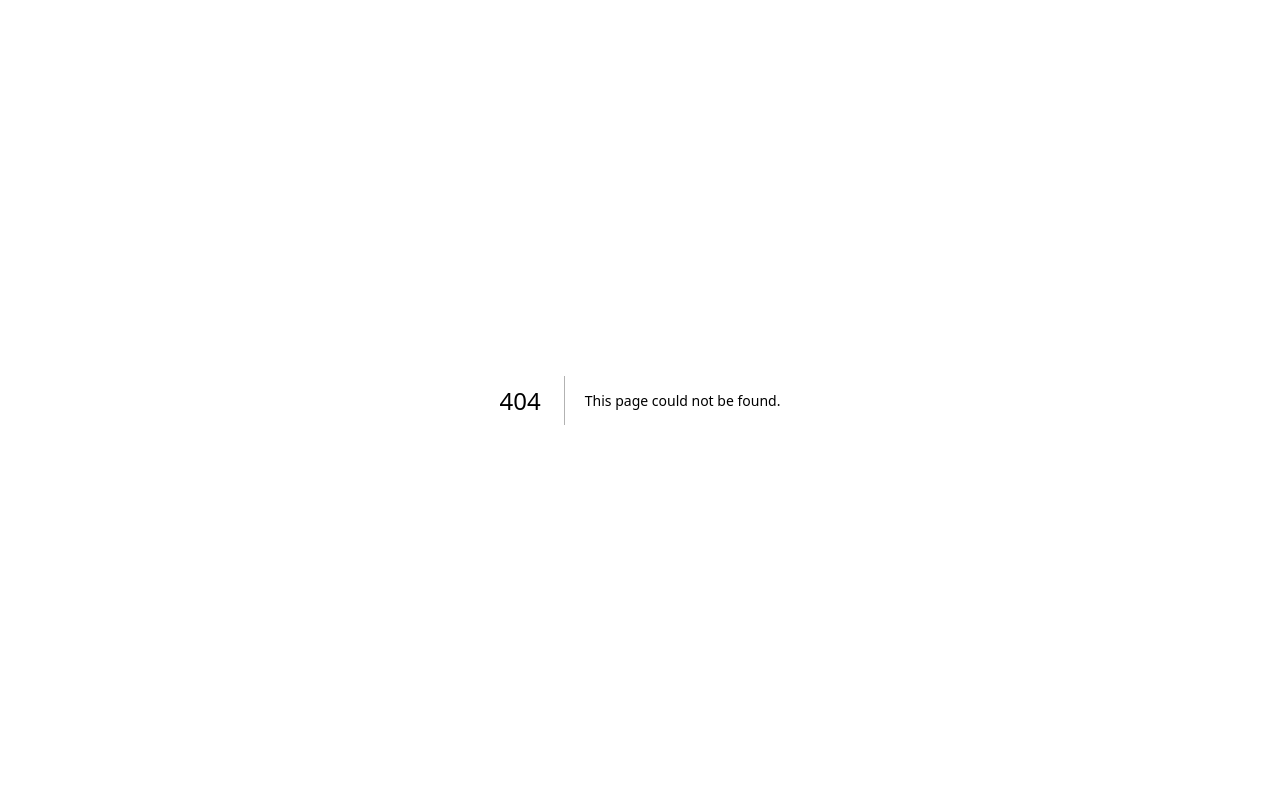
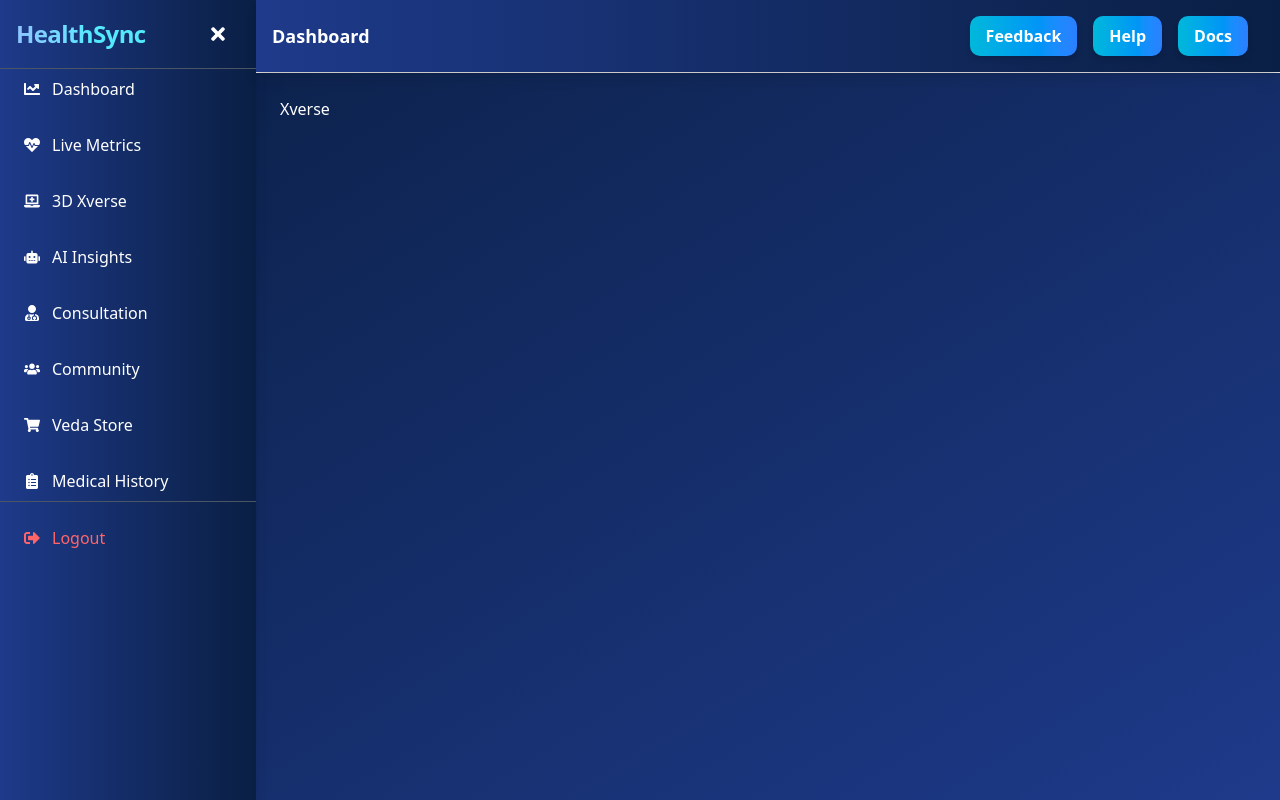
Before and after one commit to Ravi-coder-bot/DTU-HACK, a Next.js app: page /Xverse in a window 1280 px wide. Before the commit this address had no page. Built offline with nearby package versions, Linux system fonts and the light colour scheme; no server answers.

Commit message:
healthcare update

```diff
--- /dev/null
+++ b/app/(with-auth-layout)/Veda-shop/page.jsx
@@ -0,0 +1,9 @@
+import React from 'react'
+
+const VedaStore = () => {
+  return (
+    <div>VedaStore</div>
+  )
+}
+
+export default VedaStore
--- /dev/null
+++ b/app/(with-auth-layout)/Xverse/page.jsx
@@ -0,0 +1,9 @@
+import React from 'react'
+
+const Xverse = () => {
+  return (
+    <div>Xverse</div>
+  )
+}
+
+export default Xverse
--- /dev/null
+++ b/app/(with-auth-layout)/ai-insights/page.jsx
@@ -0,0 +1,9 @@
+import React from 'react'
+
+const AiInsights = () => {
+  return (
+    <div>AiInsights</div>
+  )
+}
+
+export default AiInsights
--- /dev/null
+++ b/app/(with-auth-layout)/community/page.jsx
@@ -0,0 +1,9 @@
+import React from 'react'
+
+const Community = () => {
+  return (
+    <div>Community</div>
+  )
+}
+
+export default Community
--- /dev/null
+++ b/app/(with-auth-layout)/doctor-consult/page.jsx
@@ -0,0 +1,9 @@
+import React from 'react'
+
+const DoctorConsult = () => {
+  return (
+    <div>DoctorConsult</div>
+  )
+}
+
+export default DoctorConsult
--- a/app/(with-auth-layout)/layout.jsx
+++ b/app/(with-auth-layout)/layout.jsx
@@ -1,95 +1,93 @@
 "use client";
 import { useState } from "react";
 import Link from "next/link";
+import * as Popover from "@radix-ui/react-popover";
+import { useClerk } from "@clerk/nextjs";
 import {
   FaBars,
   FaTimes,
-    FaBook,
-    FaHome,
-    FaUser,
+  FaHeartbeat,
+  FaUserMd,
   FaChartLine,
   FaClipboardList,
-    FaCamera,
-    FaLightbulb,
+  FaShoppingCart,
   FaUsers,
   FaSignOutAlt,
-    FaRecycle,
+  FaRobot,
+  FaLaptopMedical,
 } from "react-icons/fa";
 import { UserButton } from "@clerk/nextjs";
 
 export default function RootLayout({ children }) {
   const [isOpen, setIsOpen] = useState(true);
+  const { signOut } = useClerk();
 
   return (
-    <div className=" flex h-screen bg-gray-100 text-black">
+    <div className="flex h-screen bg-gradient-to-br from-[#0A1F44] to-[#1E3A8A] text-white">
       {/* Sidebar */}
       <aside
         className={`${
           isOpen ? "w-64" : "w-20"
-        } transition-all duration-300 bg-gray-300  flex flex-col justify-between shadow-lg`}
+        } transition-all duration-300 bg-gradient-to-r from-[#1E3A8A] to-[#0A1F44] shadow-lg`}
       >
         {/* Sidebar Toggle Button */}
-        <div className="sticky top-0 bg-gray-300 px-4 py-1 z-10 flex items-center justify-between ">
+        <div className="sticky top-0 px-4 py-3 flex items-center justify-between">
           {isOpen && (
             <div className="flex items-center">
               <a href="/" className="flex items-center">
-               <h1 className="text-2xl font-bold tracking-tight transition-all duration-300">
-                 <span className="text-transparent bg-clip-text bg-gradient-to-r from-green-900 to-green-300">Clean</span>
-                 <span className="text-green-300">Yuva</span>
+                <h1 className="text-2xl font-bold tracking-tight">
+                  <span className="text-transparent bg-clip-text bg-gradient-to-r from-blue-300 to-cyan-300">
+                    Health
+                  </span>
+                  <span className="text-cyan-300">Sync</span>
                 </h1>
               </a>
             </div>
           )}
-          {!isOpen && <span className="text-2xl font-bold text-green-900">C</span>}
-          <div>
+          {!isOpen && <span className="text-2xl font-bold text-cyan-300">H</span>}
           <button
             onClick={() => setIsOpen(!isOpen)}
-          className="text-xl p-4 mt-1 ml-auto self-start"
+            className="text-xl p-3 hover:text-gray-300"
           >
             {isOpen ? <FaTimes /> : <FaBars />}
           </button>
         </div>
-        </div>
-        <hr className='my-2 w-full border-gray-900'/>
-
-
+        <hr className="border-gray-600" />
 
         {/* Sidebar Links */}
-        <ul className="flex-1 overflow-y-auto space-y-4 px-4 scrollbar-thin scrollbar-thumb-green-900 scrollbar-track-gray-300">
-        <NavItem href="/" icon={<FaHome />} label="Dashboard" isOpen={isOpen} />
-          <NavItem href="/upload-report" icon={<FaClipboardList />} label="Upload Report" isOpen={isOpen} />
-          <NavItem href="/view-reports" icon={<FaBook />} label="View Reports" isOpen={isOpen} />
-          <NavItem href="/ai-detections" icon={<FaCamera />} label="AI Detections" isOpen={isOpen} />
-          <NavItem href="/analytics" icon={<FaChartLine />} label="Analytics" isOpen={isOpen} />
-          <NavItem href="/recycling" icon={<FaRecycle />} label="Recycling Info" isOpen={isOpen} />
+        <ul className="flex-1 overflow-y-auto space-y-4 px-4 scrollbar-thin scrollbar-thumb-cyan-500 scrollbar-track-gray-800">
+          <NavItem href="/dashboard" icon={<FaChartLine />} label="Dashboard" isOpen={isOpen} />
+          <NavItem href="/live-metrics" icon={<FaHeartbeat />} label="Live Metrics" isOpen={isOpen} />
+          <NavItem href="/Xverse" icon={<FaLaptopMedical />} label="3D Xverse" isOpen={isOpen} />
+          <NavItem href="/ai-insights" icon={<FaRobot />} label="AI Insights" isOpen={isOpen} />
+          <NavItem href="/doctor-consult" icon={<FaUserMd />} label="Consultation" isOpen={isOpen} />
           <NavItem href="/community" icon={<FaUsers />} label="Community" isOpen={isOpen} />
-          <NavItem href="/collaboration" icon={<FaUser />} label="Collaboration" isOpen={isOpen} />
-          <NavItem href="/ai-insights" icon={<FaLightbulb />} label="AI Insights" isOpen={isOpen} />
+          <NavItem href="/Veda-shop" icon={<FaShoppingCart />} label="Veda Store" isOpen={isOpen} />
+          <NavItem href="/medical-history" icon={<FaClipboardList />} label="Medical History" isOpen={isOpen} />
         </ul>
-        <hr className='my-2 w-full border-gray-900'/>
+        <hr className="border-gray-600" />
 
         {/* Logout Button */}
-        <div className="sticky bottom-0 bg-gray-300 p-2">
-          <NavItem href="/logout" icon={<FaSignOutAlt />} label="Logout" isOpen={isOpen} customStyle="text-red-500" />
+        <div className="p-4">
+          <LogoutPopover />
         </div>
       </aside>
-
 
       {/* Main Content */}
       <div className="flex-1 flex flex-col">
         {/* Navbar */}
-        <nav className="sticky top-0 bg-gray-300 p-4 flex justify-between items-center shadow-lg">
-          <h1 className="text-lg font-bold">Dashboard</h1>
-          <div className="flex items-center gap-6">
-            <button className="p-2 bg-green-900 rounded">Feedback</button>
-            <button className="p-2 bg-green-900 rounded">Help</button>
-            <button className="p-2 bg-green-900 rounded">Docs</button>
+        <nav className="sticky top-0 bg-gradient-to-r from-[#1E3A8A] to-[#0A1F44] p-4 flex justify-between items-center shadow-lg">
+  <h1 className="text-lg font-semibold">Dashboard</h1>
+  <div className="flex items-center gap-4">
+    <NavButton label="Feedback" />
+    <NavButton label="Help" />
+    <NavButton label="Docs" />
     <div className="w-full h-full rounded-full object-cover">
-              <UserButton/>
+      <UserButton />
     </div>
-
   </div>
 </nav>
+
         <hr />
 
         {/* Page Content */}
@@ -100,11 +98,54 @@ export default function RootLayout({ children }) {
 }
 
 // Sidebar Link Component
-function NavItem({ href, icon, label, isOpen, customStyle = "" }) {
+function NavItem({ href, icon, label, isOpen }) {
   return (
-    <li className={`flex items-center gap-3 p-2 hover:bg-green-900 rounded ${customStyle}`}>
+    <li className="flex items-center gap-3 p-2 hover:bg-cyan-500 rounded transition">
       {icon}
       {isOpen && <Link href={href}>{label}</Link>}
     </li>
   );
 }
+
+// Logout Popover
+function LogoutPopover() {
+  const { signOut } = useClerk();
+  return (
+    <Popover.Root>
+      <Popover.Trigger asChild>
+        <button className="flex items-center gap-3 p-2 text-red-400 hover:bg-red-500 hover:text-white rounded w-full transition">
+          <FaSignOutAlt />
+          <span>Logout</span>
+        </button>
+      </Popover.Trigger>
+      <Popover.Content
+        className="w-48 bg-white text-black shadow-lg rounded-lg p-4 flex flex-col items-center text-center"
+        side="top"
+        align="center"
+      >
+        <p className="text-gray-800 mb-3">Are you sure you want to log out?</p>
+        <div className="flex gap-2">
+          <button
+            className="bg-red-500 text-white px-4 py-2 rounded hover:bg-red-700 transition"
+            onClick={() => signOut()}
+          >
+            Logout
+          </button>
+          <Popover.Close asChild>
+            <button className="bg-gray-300 px-4 py-2 rounded hover:bg-gray-400 transition">
+              Cancel
+            </button>
+          </Popover.Close>
+        </div>
+      </Popover.Content>
+    </Popover.Root>
+  );
+}
+
+function NavButton({ label }) {
+  return (
+    <button className="px-4 py-2 font-semibold text-white bg-gradient-to-r from-cyan-500 to-blue-500 rounded-lg shadow-md transform transition-all duration-300 ease-in-out hover:scale-105 hover:shadow-lg hover:from-blue-400 hover:to-cyan-400">
+      {label}
+    </button>
+  );
+}
--- /dev/null
+++ b/app/(with-auth-layout)/live-metrics/page.jsx
@@ -0,0 +1,9 @@
+import React from 'react'
+
+const LiveMetrics = () => {
+  return (
+    <div>LiveMetrics</div>
+  )
+}
+
+export default LiveMetrics
--- /dev/null
+++ b/app/(with-auth-layout)/medical-history/page.jsx
@@ -0,0 +1,9 @@
+import React from 'react'
+
+const MedicalHistory = () => {
+  return (
+    <div>MedicalHistory</div>
+  )
+}
+
+export default MedicalHistory
--- a/app/_components/LandingPage.jsx
+++ b/app/_components/LandingPage.jsx
@@ -1,59 +1,63 @@
 "use client";
-import React from 'react';
-import Navbar from './Navbar';
-import { useState } from 'react';
+import React from "react";
+import Navbar from "./Navbar";
 import { TextGenerateEffect } from "../../components/ui/TextGenerateEffect";
-
-import { ChevronRight,Star} from "lucide-react";
-
+import { ChevronRight, Star } from "lucide-react";
 
 const LandingPage = () => {
   return (
-    <div   className="min-h-screen w-full relative overflow-hidden">
+    <div className="min-h-screen w-full relative overflow-hidden bg-[#030014] text-white">
       <Navbar />
+      {/* Background Overlay */}
+      <div className="absolute inset-0 bg-[radial-gradient(circle_at_top_right,_#1a237e_0%,_#0A1F44_50%,_black_100%)] opacity-80"></div>
+
+      {/* Floating Particles */}
+      <div className="absolute inset-0 pointer-events-none">
+        <div className="absolute w-2 h-2 bg-blue-400 rounded-full opacity-60 top-10 left-20 animate-pulse"></div>
+        <div className="absolute w-3 h-3 bg-pink-500 rounded-full opacity-70 top-40 left-1/3 animate-ping"></div>
+        <div className="absolute w-1.5 h-1.5 bg-purple-400 rounded-full opacity-60 bottom-20 right-20 animate-pulse"></div>
+        <div className="absolute w-4 h-4 bg-yellow-500 rounded-full opacity-50 bottom-10 left-1/4 animate-bounce"></div>
+      </div>
+
       <div className="relative min-h-screen flex flex-col justify-center text-center px-4">
         <section id="main">
-            <div className='h-full w-full flex '>
-              <div className='h-full w-[50%]'>
-                <div className='p-5 items-center '>
-                  <TextGenerateEffect className="text-3xl font-extrabold sm:text-6xl" words="Make our Earth Clean Together" />
-                  <p className="text-gray-600 p-3 text-xl">We are a group of passionate individuals who are working towards a greener future.</p>
+          <div className="h-full w-full flex">
+            <div className="h-full w-[50%] flex flex-col justify-center items-center text-center">
+              <div className="p-5">
+                <TextGenerateEffect className="text-3xl font-extrabold sm:text-6xl text-blue-300 drop-shadow-lg" words="Innovating Healthcare for Better Lives" />
+                <p className="text-gray-300 p-3 text-xl">
+                  HealthSync is your one-stop platform for real-time health monitoring, AI-driven insights, and seamless doctor consultations.
+                </p>
 
-                  <div className='ml-10 mt-5'>
-                  <div className="flex items-center space-x-4">
+                {/* Centering Buttons in the 50% Div */}
+                <div className="flex justify-center items-center mt-5 space-x-4">
                   <a
                     href="https://github.com/Ravi-coder-bot"
                     target="_blank"
                     rel="noopener noreferrer"
-                className="flex items-center text-green-900 hover:text-green-900 transition-colors border border-gray-700 hover:border-green-900 rounded-full px-4 py-1"
+                    className="flex items-center text-blue-400 hover:text-blue-500 transition-colors border border-gray-500 hover:border-blue-500 rounded-full px-4 py-2 shadow-lg shadow-blue-400/50"
                   >
                     <Star className="h-4 w-4 mr-1" />
                     Learn More
                   </a>
                   <button
-                className="bg-gradient-to-r from-green-900 to-green-300 hover:from-green-400 hover:to-green-600 text-white rounded-full px-6 py-2 shadow-lg shadow-green-500/20 flex items-center transition-transform hover:scale-105"
+                    className="bg-gradient-to-r from-blue-700 to-blue-500 hover:from-blue-600 hover:to-blue-400 text-white rounded-full px-6 py-2 shadow-lg shadow-blue-500/40 flex items-center transition-transform hover:scale-110"
                     onClick={() => (window.location.href = "/dashboard")}
                   >
                     Get Started
                     <ChevronRight className="h-4 w-4 ml-1" />
                   </button>
                 </div>
-
-                  </div>
               </div>
             </div>
             <div>
-                {/* globe */}
+              {/* Future: Place a 3D Globe or Animation Here */}
             </div>
-
-
-
           </div>
         </section>
-
       </div>
     </div>
-  )
-}
+  );
+};
 
-export default LandingPage
+export default LandingPage;
--- a/app/_components/Navbar.jsx
+++ b/app/_components/Navbar.jsx
@@ -45,8 +45,8 @@ const Navbar = () => {
               <h1 className={`text-2xl font-bold tracking-tight transition-all duration-300 ${
                 scrolled ? "scale-90" : ""
               }`}>
-                <span className="text-transparent bg-clip-text bg-gradient-to-r from-green-900 to-green-300">Clean</span>
-                <span className="text-green-300">Yuva</span>
+                <span className="text-transparent bg-clip-text bg-gradient-to-r from-blue-900 to-blue-300">Health</span>
+                <span className="text-blue-300">Sync</span>
               </h1>
             </a>
           </div>
@@ -56,25 +56,25 @@ const Navbar = () => {
             <div className="space-x-6">
               <button
                 onClick={() => scrollToSection("about")}
-                className="text-gray-300 hover:text-green-900 transition-colors relative hover:after:w-full after:content-[''] after:h-[2px] after:w-0 after:bg-green-300 after:absolute after:-bottom-1 after:left-0 after:transition-all"
+                className="text-gray-300 hover:text-blue-900 transition-colors relative hover:after:w-full after:content-[''] after:h-[2px] after:w-0 after:bg-blue-300 after:absolute after:-bottom-1 after:left-0 after:transition-all"
               >
                 About
               </button>
               <button
                 onClick={() => scrollToSection("features")}
-                className="text-gray-300 hover:text-green-900 transition-colors relative hover:after:w-full after:content-[''] after:h-[2px] after:w-0 after:bg-green-300 after:absolute after:-bottom-1 after:left-0 after:transition-all"
+                className="text-gray-300 hover:text-blue-900 transition-colors relative hover:after:w-full after:content-[''] after:h-[2px] after:w-0 after:bg-blue-300 after:absolute after:-bottom-1 after:left-0 after:transition-all"
               >
                 Features
               </button>
               <button
                 onClick={() => scrollToSection("how-it-works")}
-                className="text-gray-300 hover:text-green-900 transition-colors relative hover:after:w-full after:content-[''] after:h-[2px] after:w-0 after:bg-green-300 after:absolute after:-bottom-1 after:left-0 after:transition-all"
+                className="text-gray-300 hover:text-blue-900 transition-colors relative hover:after:w-full after:content-[''] after:h-[2px] after:w-0 after:bg-blue-300 after:absolute after:-bottom-1 after:left-0 after:transition-all"
               >
                 How It Works
               </button>
               <button
                 onClick={() => scrollToSection("team")}
-                className="text-gray-300 hover:text-green-900 transition-colors relative hover:after:w-full after:content-[''] after:h-[2px] after:w-0 after:bg-green-300 after:absolute after:-bottom-1 after:left-0 after:transition-all"
+                className="text-gray-300 hover:text-blue-900 transition-colors relative hover:after:w-full after:content-[''] after:h-[2px] after:w-0 after:bg-blue-300 after:absolute after:-bottom-1 after:left-0 after:transition-all"
               >
                 Team
               </button>
@@ -85,13 +85,13 @@ const Navbar = () => {
                 href="https://github.com/Ravi-coder-bot"
                 target="_blank"
                 rel="noopener noreferrer"
-                className="flex items-center text-green-900 hover:text-green-900 transition-colors border border-gray-700 hover:border-green-900 rounded-full px-4 py-1"
+                className="flex items-center text-blue-900 hover:text-blue-900 transition-colors border border-gray-700 hover:border-blue-900 rounded-full px-4 py-1"
               >
                 <Star className="h-4 w-4 mr-1" />
                 Star Repo
               </a>
               <button
-                className="bg-gradient-to-r from-green-900 to-green-300 hover:from-green-400 hover:to-green-600 text-white rounded-full px-6 py-2 shadow-lg shadow-green-500/20 flex items-center transition-transform hover:scale-105"
+                className="bg-gradient-to-r from-blue-900 to-blue-300 hover:from-blue-400 hover:to-blue-600 text-white rounded-full px-6 py-2 shadow-lg shadow-blue-500/20 flex items-center transition-transform hover:scale-105"
                 onClick={() => (window.location.href = "/dashboard")}
               >
                 Get Started
@@ -122,25 +122,25 @@ const Navbar = () => {
         <div className="container mx-auto px-4 py-4 space-y-4">
           <button
             onClick={() => scrollToSection("about")}
-            className="block w-full text-left py-2 text-gray-300 hover:text-green-900 transition-colors border-b border-gray-800"
+            className="block w-full text-left py-2 text-gray-300 hover:text-blue-900 transition-colors border-b border-gray-800"
           >
             About
           </button>
           <button
             onClick={() => scrollToSection("features")}
-            className="block w-full text-left py-2 text-gray-300 hover:text-green-900 transition-colors border-b border-gray-800"
+            className="block w-full text-left py-2 text-gray-300 hover:text-blue-900 transition-colors border-b border-gray-800"
           >
             Features
           </button>
           <button
             onClick={() => scrollToSection("how-it-works")}
-            className="block w-full text-left py-2 text-gray-300 hover:text-green-900 transition-colors border-b border-gray-800"
+            className="block w-full text-left py-2 text-gray-300 hover:text-blue-900 transition-colors border-b border-gray-800"
           >
             How It Works
           </button>
           <button
             onClick={() => scrollToSection("team")}
-            className="block w-full text-left py-2 text-gray-300 hover:text-green-900 transition-colors border-b border-gray-800"
+            className="block w-full text-left py-2 text-gray-300 hover:text-blue-900 transition-colors border-b border-gray-800"
           >
             Team
           </button>
@@ -148,13 +148,13 @@ const Navbar = () => {
             href="https://github.com/Ravi-coder-bot"
             target="_blank"
             rel="noopener noreferrer"
-            className="flex items-center py-2 text-gray-300 hover:text-green-900 transition-colors"
+            className="flex items-center py-2 text-gray-300 hover:text-blue-900 transition-colors"
           >
             <Star className="h-4 w-4 mr-1" />
             Star Repo
           </a>
           <button
-            className="w-full bg-gradient-to-r from-green-900 to-indigo-300 hover:from-green-400 hover:to-green-300 text-white rounded-full py-2 shadow-lg shadow-green-500/20 flex items-center justify-center"
+            className="w-full bg-gradient-to-r from-blue-900 to-indigo-300 hover:from-blue-400 hover:to-blue-300 text-white rounded-full py-2 shadow-lg shadow-blue-500/20 flex items-center justify-center"
             onClick={() => (window.location.href = "/dashboard")}
           >
             Get Started
--- a/components/ui/TextGenerateEffect.jsx
+++ b/components/ui/TextGenerateEffect.jsx
@@ -28,7 +28,7 @@ export const TextGenerateEffect = ({
           return (
             (<motion.span
               key={word + idx}
-              className={` ${idx > 2 ? "text-green-900 dark:text-white" : " text-black"
+              className={` ${idx > 2 ? "text-blue-900 dark:text-white" : " text-white"
               } opacity-0`}
               style={{
                 filter: filter ? "blur(10px)" : "none",
--- a/package.json
+++ b/package.json
@@ -10,6 +10,7 @@
   },
   "dependencies": {
     "@clerk/nextjs": "^6.12.5",
+    "@radix-ui/react-popover": "^1.1.6",
     "@radix-ui/react-slot": "^1.1.2",
     "@tabler/icons-react": "^3.31.0",
     "autoprefixer": "^10.4.21",
```
Also changed, not shown: 1 other file (tests, documents, lock files or other folders). Lines whose indentation alone changed are shown as unchanged.
